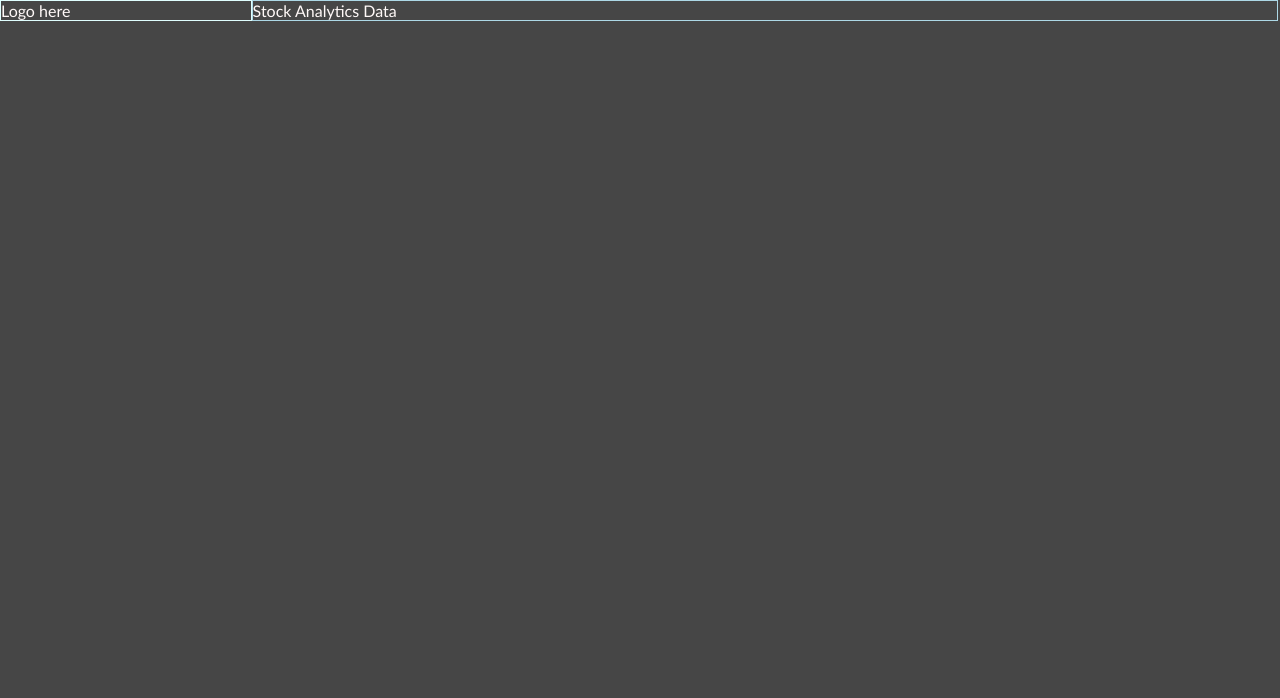
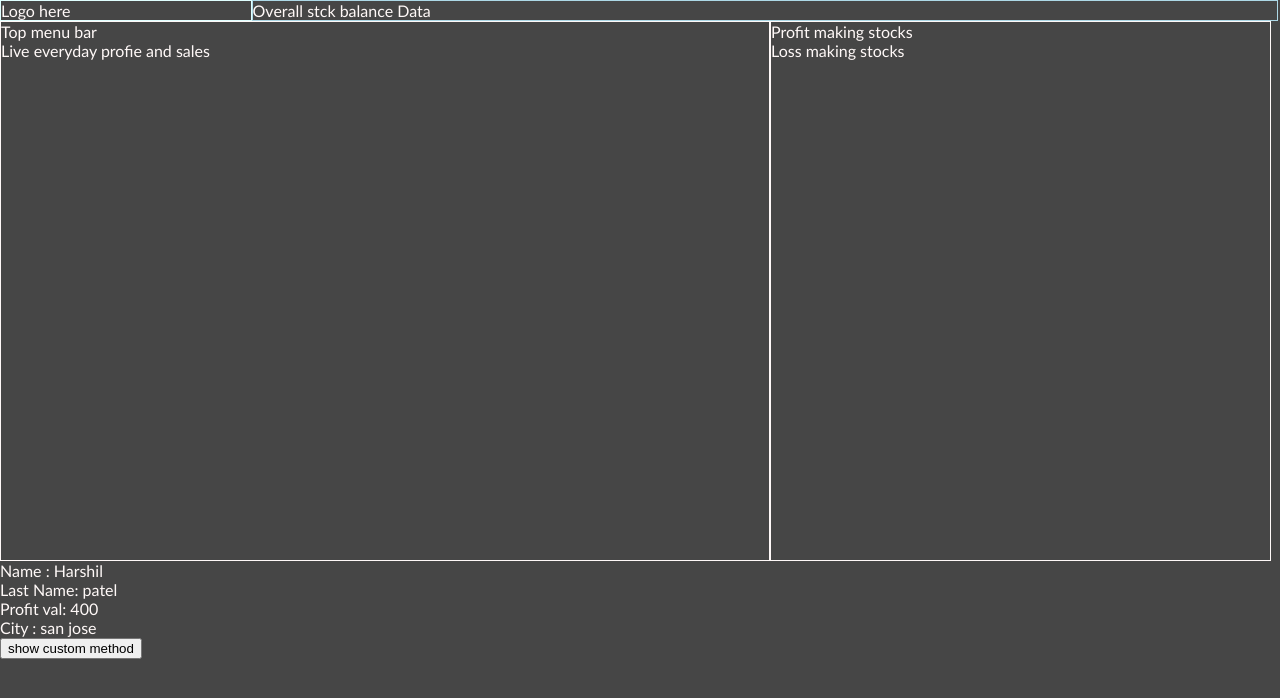
Before and after one commit to Henry263/stockApp, a React (Create React App) app: page / in a window 1280 px wide. Shown: the top 698 px of the page. Built offline with nearby package versions, Linux system fonts and the light colour scheme.

Commit message:
Updatethe state and props

```diff
--- a/src/App.css
+++ b/src/App.css
@@ -29,3 +29,20 @@
   from { transform: rotate(0deg); }
   to { transform: rotate(360deg); }
 }
+
+.stockChartData {
+  display: inline-block;
+  width: 39%;
+  border: 1px solid;
+  padding-bottom: 500px;
+  vertical-align: top;
+}
+
+.stockOverallData {
+  display: inline-block;
+  width: 60%;
+  border: 1px solid;
+  padding-bottom: 500px;
+  vertical-align: top;
+
+}
--- a/src/App.js
+++ b/src/App.js
@@ -3,6 +3,7 @@ import logo from './logo.svg';
 import './App.css';
 import './hompage.css';
 import HomepageTopBar from './home';
+import StockOverall from './stockChartdata';
 
 class App extends Component {
   render() {
@@ -12,8 +13,7 @@ class App extends Component {
             <HomepageTopBar />
         </div>
           <div className="stockDetails">
-              <div className="stockChartColumn"></div>
-              <div className="stockChartData"></div>
+            <StockOverall profival={400} profilename="Harshil"/>
           </div>
       </div>
     );
--- a/src/home.js
+++ b/src/home.js
@@ -8,7 +8,7 @@ class HomepageTopBar extends Component{
                     Logo here
                 </div>
                 <div className="stockAnalytics-holder">
-                    Stock Analytics Data
+                    Overall stck balance Data
                 </div>
             </div>
             )
--- /dev/null
+++ b/src/stockChartdata.js
@@ -0,0 +1,64 @@
+import React, {Component} from 'react';
+
+class StockOverall extends Component{
+    // constructor is new to echmascript 6
+    // super is inherit the parent objct
+    constructor(props){
+        super(props);
+        this.state = {
+            city: "san jose",
+            lastname: "patel"
+        };
+    }
+    render(){
+        console.log(this.props);
+        var {profilename, profival} = this.props;
+        var {city, lastname} = this.state;
+
+        return(
+            <div className="stockoaverallContainer">
+                <div className="stockOverallData">
+                    <div>Top menu bar</div>
+                    <div>Live everyday profie and sales</div>
+                </div>
+                <div className="stockChartData">
+                    <div className="profitStocks"> Profit making stocks</div>
+                    <div className="lossStocks"> Loss making stocks </div>
+                </div>
+                <div>Name : {profilename}</div>
+                <div>Last Name: {lastname}</div>
+                <div>Profit val: {profival}</div>
+                <div>City : {city}</div>
+                <button onClick={this.custommethod.bind(this)}> show custom method </button>
+            </div>
+        );
+    }
+
+    /**
+     * props: passing data to the component
+     * state: Track the state of the component. If state change then render that portion again.
+     * custom method
+     */
+    custommethod(){
+        console.log("custom method: ",this.props.profival);
+        this.setState({city: this.state.city+" Dublin"});
+        if(this.props.profival >= 300)
+        {
+            console.log("Found it");
+            this.setState({
+                lastname: "Pat"
+            });
+            var newString = this.state.city;
+            var uniqueList=newString.split(',').filter(function(allItems,i,a){
+                return i==a.indexOf(allItems);
+            }).join(',');
+            this.setState({
+                city: uniqueList
+            });
+        }
+
+
+    }
+}
+
+export default StockOverall;
```
Also changed, not shown: 1 other file (tests, documents, lock files or other folders).
